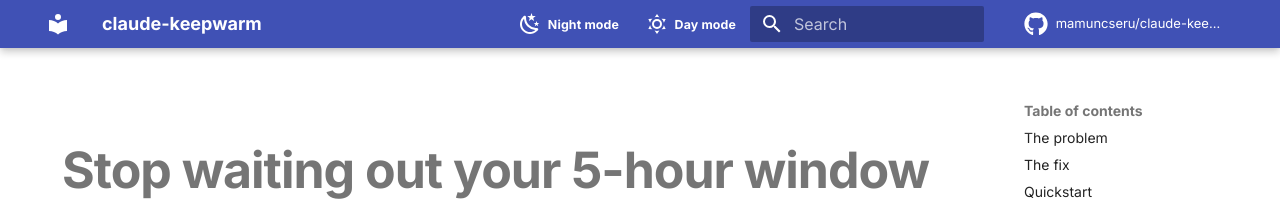
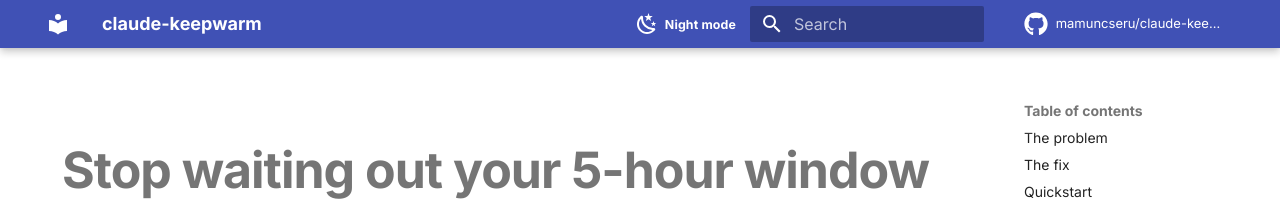
Before and after one commit to mamuncseru/claude-keepwarm, an MkDocs documentation site: the page built from docs/index.md, in a window 1280 px wide. Shown: the top 203 px of the page. Built offline with MkDocs 1.6.1 and Material for MkDocs 9.7.7, drawn with Linux system fonts in a browser that asks for light colours; comment, search, counter and statistics services are not loaded.

Commit message:
Fix the theme switch showing two buttons instead of one toggle
Material renders BOTH palette labels with the `hidden` attribute and lets its
JavaScript un-hide whichever one is active. My label styling set
`display: inline-flex` unconditionally, and an author rule outranks the UA
stylesheet's [hidden]{display:none} -- so both buttons were visible at once.

Every rule that touches display is now scoped with :not([hidden]), verified by
a check that no unguarded display/visibility rule targets the header button.

Also adds 1800px PNG exports of both figures under docs/assets/social/, since
LinkedIn and most social platforms will not render an uploaded SVG.

```diff
--- a/docs/stylesheets/extra.css
+++ b/docs/stylesheets/extra.css
@@ -116,7 +116,11 @@
    Material only displays the label belonging to the active scheme, so exactly
    one of these is on screen at a time. */
 
-.md-header__option label.md-header__button.md-icon::after {
+/* :not([hidden]) is load-bearing. Material renders BOTH labels with the
+   `hidden` attribute and lets JS un-hide the active one; an unconditional
+   author `display` rule beats the UA stylesheet's [hidden]{display:none} and
+   shows two buttons instead of one toggle. */
+.md-header__option label.md-header__button.md-icon:not([hidden])::after {
   content: attr(title);
   font-size: 0.62rem;
   font-weight: 600;
@@ -126,7 +130,7 @@
   white-space: nowrap;
 }
 
-.md-header__option label.md-header__button.md-icon {
+.md-header__option label.md-header__button.md-icon:not([hidden]) {
   display: inline-flex;
   align-items: center;
   width: auto;
@@ -140,6 +144,6 @@
 
 /* Cramped headers: keep the icon, drop the words. */
 @media screen and (max-width: 59.9em) {
-  .md-header__option label.md-header__button.md-icon::after { content: none; }
-  .md-header__option label.md-header__button.md-icon { padding-right: 0; }
+  .md-header__option label.md-header__button.md-icon:not([hidden])::after { content: none; }
+  .md-header__option label.md-header__button.md-icon:not([hidden]) { padding-right: 0; }
 }
```
Also changed, not shown: docs/assets/social/problem.png (added), docs/assets/social/solution.png (added).
